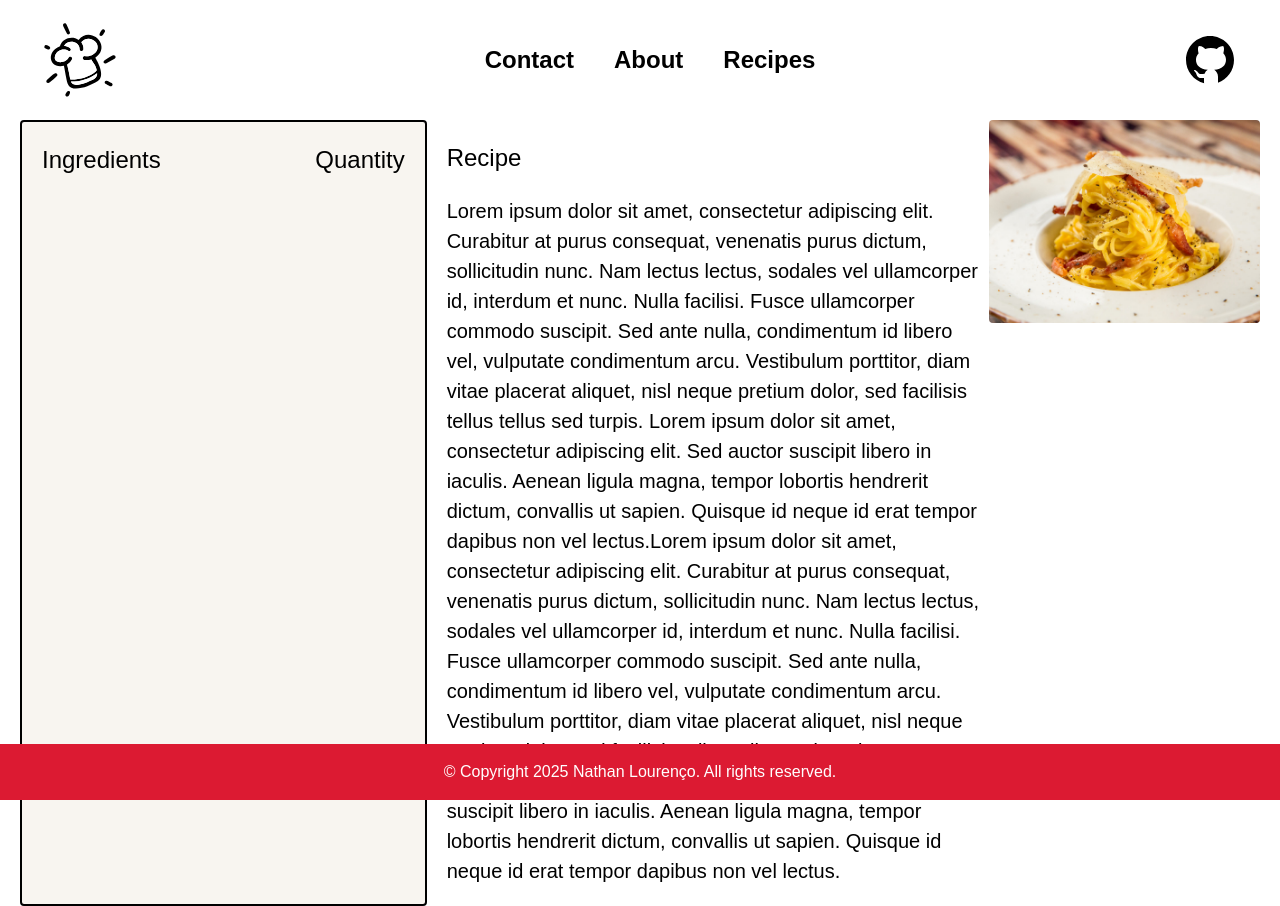
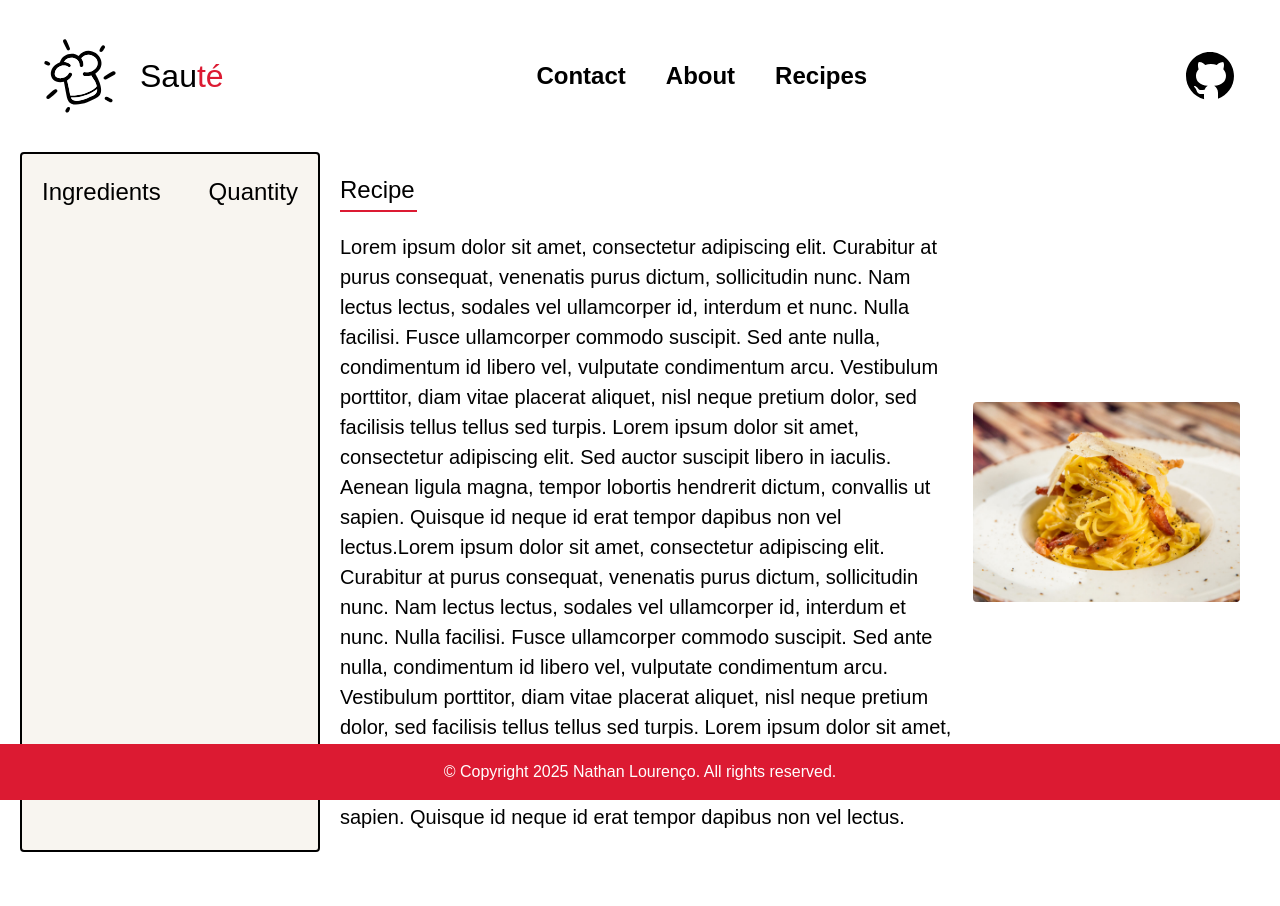
Before and after one commit to nathanmlf/Project-Soute, a Next.js app: page / in a window 1280 px wide. After the commit the page ends 852 px from the top, so only its background shows below. Built offline with nearby package versions, Linux system fonts and the light colour scheme; a web font is replaced by a local one.

Commit message:
inseri o nome do website e mudei layouts

```diff
--- a/src/app/globals.css
+++ b/src/app/globals.css
@@ -31,6 +31,21 @@ h2 {
   align-items: center;
   justify-content: space-between;
   font-size: 1.5rem;
+}
+
+.logo-container {
+  display: flex;
+  align-items: center;
+  gap: 20px;
+}
+
+.logo-container p {
+  font-size: 2rem;
+  color: #dc1a32;
+}
+
+.logo-container p span {
+  color: #000;
 }
 
 .header_link {
@@ -98,7 +113,7 @@ h2 {
 
 .main-container {
   display: grid;
-  grid-template-columns: 1fr 2fr;
+  grid-template-columns: 1fr 3fr;
 }
 
 .container-ingredients {
@@ -112,6 +127,7 @@ h2 {
   display: flex;
   justify-content: space-between;
   align-items: center;
+  gap: 20px;
   padding: 0px 20px 0px 20px;
 }
 
@@ -120,6 +136,15 @@ h2 {
   padding: 0px 20px 0px 20px;
   display: grid;
   grid-template-columns: 2fr 1fr;
+}
+
+.recipe-body h2::after {
+  content: "";
+  display: block;
+  height: 2px;
+  width: 77px;
+  background-color: #dc1a32;
+  margin-top: 2px;
 }
 
 .recipe-body p {
@@ -131,9 +156,9 @@ h2 {
   display: flex;
   flex-direction: column;
   flex-wrap: wrap;
-  justify-content: start;
+  justify-content: center;
   align-items: center;
-  gap: 20px;
+  padding: 0px 20px 0px 20px;
 }
 
 .food-img {
--- a/src/app/page.tsx
+++ b/src/app/page.tsx
@@ -8,6 +8,7 @@ export default function Home() {
   return (
     <>
       <header className="header">
+        <div className="logo-container">
           <Link className="header_link" href="/" target="_blank">
             <Image
               className="header_logo"
@@ -17,6 +18,10 @@ export default function Home() {
               height={80}
             />
           </Link>
+          <p>
+            <span>Sau</span>té
+          </p>
+        </div>
 
         <nav className="nav">
           <ul className="nav_items">
```
Lines whose indentation alone changed are shown as unchanged.
